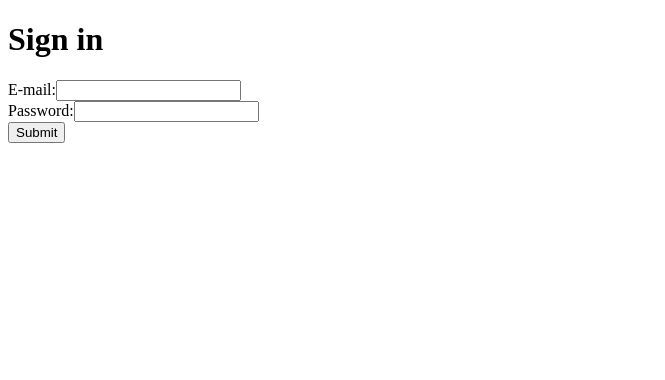
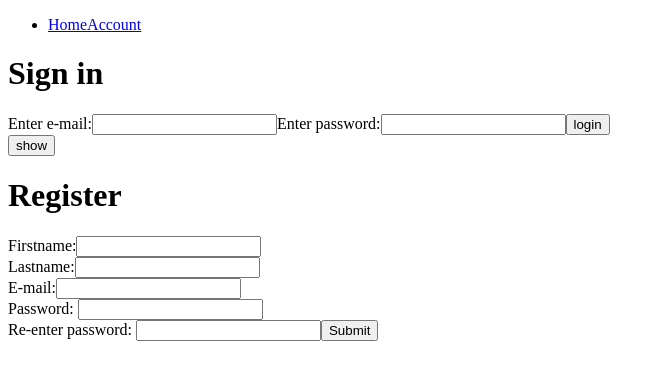
Before and after one commit to avd-web/springsecurityuserloginfeature, a React (Vite) app in the folder frontendvite/: page /login in a window 1280 px wide. Shown: the top 380 px of the page, without its empty margins (0-665 px from the left). Built offline with nearby package versions, Linux system fonts and the light colour scheme.

Commit message:
late night work from home, a lot of scratching my head...

```diff
--- /dev/null
+++ b/frontendvite/src/auth/authorization.js
@@ -0,0 +1,8 @@
+export const AuthHeader = () =>
+  sessionStorage.getItem("access_token") === null
+    ? null
+    : {
+        headers: {
+          Authorization: "Bearer " + sessionStorage.getItem("access_token"),
+        },
+      };
--- a/frontendvite/src/main.jsx
+++ b/frontendvite/src/main.jsx
@@ -2,16 +2,16 @@ import React from "react";
 import ReactDOM from "react-dom/client";
 import Home from "./pages/Home.jsx";
 import { BrowserRouter, Routes, Route } from "react-router-dom";
-import Register from "./pages/Register";
-import Login from "./pages/Login";
+import LoginPage from "./pages/LoginPage.jsx";
+import Nav from "./pages/Nav.jsx";
 
 ReactDOM.createRoot(document.getElementById("root")).render(
   <React.StrictMode>
     <BrowserRouter>
+      <Nav />
       <Routes>
         <Route index element={<Home />} />
-        <Route path="/register" element={<Register />} />
-        <Route path="/login" element={<Login />} />
+        <Route path="/login" element={<LoginPage />} />
       </Routes>
     </BrowserRouter>
   </React.StrictMode>
--- a/frontendvite/src/pages/Home.jsx
+++ b/frontendvite/src/pages/Home.jsx
@@ -1,31 +1,33 @@
 import React from "react";
 import { useState } from "react";
 import LoginPage from "./LoginPage";
+import axios from "axios";
+import { AuthHeader } from "../auth/authorization";
 
 export default function HomePage() {
-  // const [color, setColor] = useState("red");
-  // const [user, setUser] = useState("");
-  const [show, setShow] = useState(true);
+  // const [show, setShow] = useState(true);
+
+  let token = sessionStorage.getItem("key");
+  console.log(token);
+
+  console.log(AuthHeader());
+
+  axios
+    .get("http://localhost:8080/api/v1/demo-controller", AuthHeader())
+    .then((response) => console.log(response));
+
+  // axios.get(
+  //   "http://localhost:8080/api/v1/demo-controller",
+  //   sessionStorage.getItem("key")
+  // );
 
   return (
     <>
-      {/* <h1>My favorite color is {color}!</h1>
-      <button type="button" onClick={() => setColor("blue")}>
-        Blue
-      </button>
-
-      <h1>My name is {user}!</h1>
-      <button
-        type="button"
-        onClick={() => setUser(sessionStorage.getItem("key"))}
-      >
-        show name
-      </button> */}
-
       <div>
-        {show ? null : <LoginPage />}
-
-        <button onClick={() => setShow(!show)}> show </button>
+        <h1>Welcome </h1>
+        <LoginPage />
+        {/* <button onClick={() => setShow(!show)}> show </button>
+        {show ? null : <LoginPage />} */}
       </div>
     </>
   );
--- a/frontendvite/src/pages/Login.jsx
+++ b/frontendvite/src/pages/Login.jsx
@@ -1,78 +1,99 @@
+// await axios
+// .post("http://localhost:8080/api/v1/auth/authenticate", postUser)
+// //   .then((response) => console.table(response))
+// .then((response) =>
+//   sessionStorage.setItem("key", response.data.access_token)
+// )
+// .then(() => console.log(sessionStorage.getItem("key")));
+
+// await axios
+// .get("http://localhost:8080/api/v1/demo-controller", sessionStorage.getItem("key"))
+// .then((response) => console.log(response));
+
 import React, { useState } from "react";
 import axios from "axios";
+import { AuthHeader } from "../auth/authorization";
 
 export default function Login() {
-  const [user, setUser] = useState({
-    email: "",
-    password: "",
-  });
-
   const [show, setShow] = useState(false);
 
-  const handlePassword = (e) => {
-    setUser({
-      ...user,
-      password: e.target.value,
-    });
+  const [email, setEmail] = useState("");
+  const [password, setPassword] = useState("");
+
+  const showPassword = () => {
+    setShow(!show);
   };
 
-  const handleEmail = (e) => {
-    setUser({
-      ...user,
-      email: e.target.value,
-    });
+  const handleSubmit = async (event) => {
+    event.preventDefault();
+    let authBody = { email: email, password: password };
+    console.log(authBody);
+
+    let authResp = await axios.post(
+      "http://localhost:8080/api/v1/auth/authenticate",
+      authBody
+    );
+    console.log(authResp.data);
+
+    sessionStorage.setItem("access_token", authResp.data.access_token);
+    sessionStorage.setItem("refres_token", authResp.data.refresh_token);
+    console.log(AuthHeader());
+    // console.log({
+    //   headers: {
+    //     Authorization: "Bearer " + sessionStorage.getItem("access_token"),
+    //   },
+    // });
+
+    let demo = await axios.get(
+      "http://localhost:8080/api/v1/demo-controller",
+      AuthHeader()
+    );
+    console.log(demo);
+    emptyForm();
   };
 
-  const handleSubmit = (e) => {
-    e.preventDefault();
-
-    const postUser = {
-      email: user.email,
-      password: user.password,
-      // role : "USER",
-    };
-    console.log(postUser);
-
-    axios
-      .post("http://localhost:8080/api/v1/auth/authenticate", postUser)
-      //   .then((response) => console.table(response))
-      .then((response) =>
-        sessionStorage.setItem("key", response.data.access_token)
-      )
-      .then(() => console.log(sessionStorage.getItem("key")));
-
-    setUser({
-      email: "",
-      password: "",
-    });
+  const emptyForm = () => {
+    setEmail("");
+    setPassword("");
+    setShow(false);
   };
 
   return (
-    <div>
-      <h1> Sign in </h1>
-      <div>
-        <form onSubmit={handleSubmit}>
-          <div>
-            <label htmlFor="email">E-mail:</label>
+    <div className="register-container">
+      <h1 className="register-header"> Sign in </h1>
+      <div className="label-container">
+        <form className="register-labels" onSubmit={handleSubmit}>
+          <label htmlFor="email" id="email-label">
+            Enter e-mail:
+          </label>
           <input
-              type="text"
-              value={user.email}
-              onChange={handleEmail}
+            type="ema"
+            id="email"
             required
+            value={email}
+            onChange={(e) => {
+              setEmail(e.target.value);
+            }}
           />
-          </div>
-          <div>
-            <label htmlFor="password">Password:</label>
+          <label htmlFor="password" id="password-label">
+            Enter password:
+          </label>
           <input
             type={show ? "text" : "password"}
-              // pattern="(?=.*\d)(?=.*[a-z])(?=.*[A-Z]).{8,}"
-              value={user.password}
-              onChange={handlePassword}
+            id="password"
             required
+            value={password}
+            onChange={(ev) => {
+              setPassword(ev.target.value);
+            }}
           />
-          </div>
-          <input type="submit" />
+          <button type="submit">login</button>
         </form>
+        <button onClick={showPassword} id="show-button">
+          {" "}
+          show{" "}
+        </button>
+        {/* <NavLink name={"register"} link={"/register"} /> */}
       </div>
     </div>
   );
--- /dev/null
+++ b/frontendvite/src/pages/Nav.jsx
@@ -0,0 +1,17 @@
+import React from "react";
+import { Link } from "react-router-dom";
+
+export default function Nav() {
+  return (
+    <>
+      <ul>
+        <li>
+          <div>
+            <Link to="http://localhost:5173/">Home</Link>
+            <Link to="http://localhost:5173/login">Account</Link>
+          </div>
+        </li>
+      </ul>
+    </>
+  );
+}
```
Also changed, not shown: 1 other file (tests, documents, lock files or other folders). Lines whose indentation alone changed are shown as unchanged.
